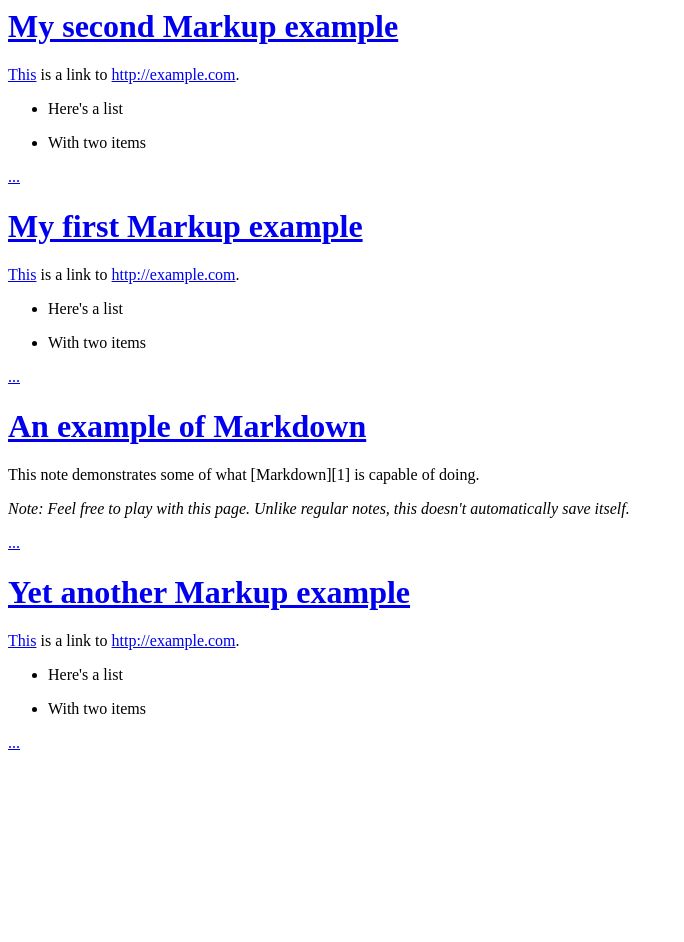
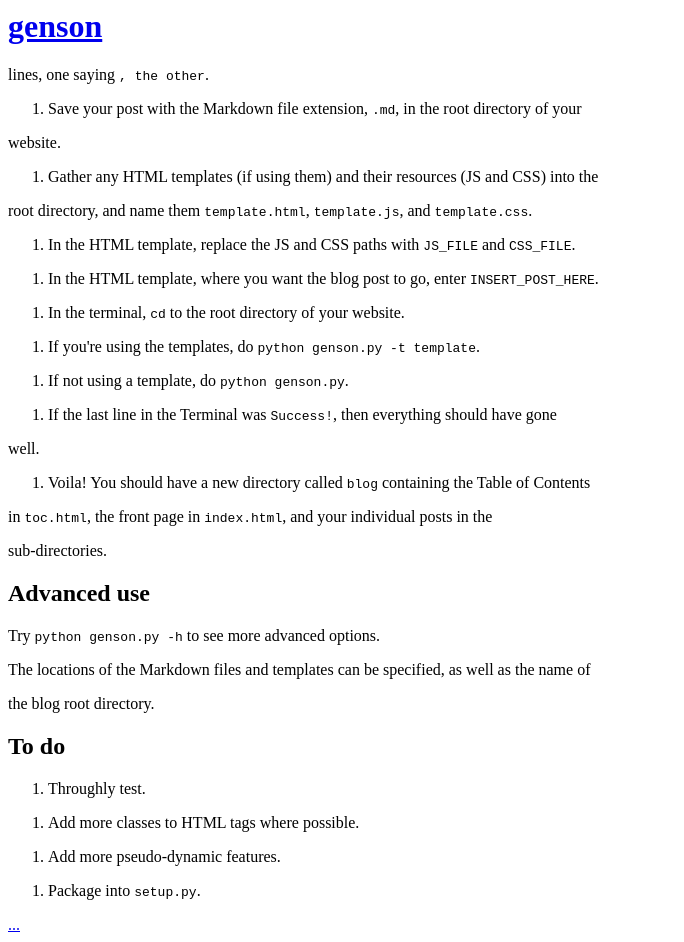
Before and after one commit to eachanjohnson/genson, a plain HTML site: page blog/index.html in a window 1280 px wide. Shown: the whole page, without its empty margins (0-684 px from the left). Before the commit the page ends 800 px from the top, so only its background shows below. Drawn offline with Linux system fonts and the light colour scheme.

Commit message:
Updated README

```diff
--- a/blog/index.html
+++ b/blog/index.html
@@ -1,43 +1,30 @@
-<html>
-<head>
-<link rel="stylesheet" href="../../../../../template/template.css" type="text/css" />
-</head>
-
-<body>
-<div class="post">
 <div class="fp-post">
-<h1><a href="2015/02/08/my-second-markup-example/index.html" class="fp-title"> My second Markup example</a></h1>
-<p><a href="http://www.example.com">This</a> is a link to <a href="http://example.com">http://example.com</a>.</p><ul>
-<li>Here's a list</li>
-</ul><ul>
-<li>With two items</li>
-</ul><a href="2015/02/08/my-second-markup-example/index.html" class="fold">...</a>
+<h1><a href="2015/02/08/genson/index.html" class="fp-title"> genson</a></h1>
+<p>lines, one saying <code>, the other</code>.</p><ol>
+<li>Save your post with the Markdown file extension, <code>.md</code>, in the root directory of your</li>
+</ol><p>website.</p><ol>
+<li>Gather any HTML templates (if using them) and their resources (JS and CSS) into the </li>
+</ol><p>root directory, and name them <code>template.html</code>, <code>template.js</code>, and <code>template.css</code>.</p><ol>
+<li>In the HTML template, replace the JS and CSS paths with <code>JS_FILE</code> and <code>CSS_FILE</code>.</li>
+</ol><ol>
+<li>In the HTML template, where you want the blog post to go, enter <code>INSERT_POST_HERE</code>.</li>
+</ol><ol>
+<li>In the terminal, <code>cd</code> to the root directory of your website.</li>
+</ol><ol>
+<li>If you're using the templates, do <code>python genson.py -t template</code>.</li>
+</ol><ol>
+<li>If not using a template, do <code>python genson.py</code>.</li>
+</ol><ol>
+<li>If the last line in the Terminal was <code>Success!</code>, then everything should have gone </li>
+</ol><p>well.</p><ol>
+<li>Voila! You should have a new directory called <code>blog</code> containing the Table of Contents</li>
+</ol><p>in <code>toc.html</code>, the front page in <code>index.html</code>, and your individual posts in the </p><p>sub-directories.</p><h2>Advanced use</h2><p>Try <code>python genson.py -h</code> to see more advanced options.</p><p>The locations of the Markdown files and templates can be specified, as well as the name of </p><p>the blog root directory.</p><h2>To do</h2><ol>
+<li>Throughly test.</li>
+</ol><ol>
+<li>Add more classes to HTML tags where possible.</li>
+</ol><ol>
+<li>Add more pseudo-dynamic features.</li>
+</ol><ol>
+<li>Package into <code>setup.py</code>.</li>
+</ol><a href="2015/02/08/genson/index.html" class="fold">...</a>
 </div>
-<div class="fp-post">
-<h1><a href="2015/02/08/my-first-markup-example/index.html" class="fp-title"> My first Markup example</a></h1>
-<p><a href="http://www.example.com">This</a> is a link to <a href="http://example.com">http://example.com</a>.</p><ul>
-<li>Here's a list</li>
-</ul><ul>
-<li>With two items</li>
-</ul><a href="2015/02/08/my-first-markup-example/index.html" class="fold">...</a>
-</div>
-<div class="fp-post">
-<h1><a href="2015/02/08/an-example-of-markdown/index.html" class="fp-title"> An example of Markdown</a></h1>
-<p>This note demonstrates some of what [Markdown][1] is capable of doing.</p><p><em>Note: Feel free to play with this page. Unlike regular notes, this doesn't automatically save itself.</em></p><a href="2015/02/08/an-example-of-markdown/index.html" class="fold">...</a>
-</div>
-<div class="fp-post">
-<h1><a href="2015/02/08/yet-another-markup-example/index.html" class="fp-title"> Yet another Markup example</a></h1>
-<p><a href="http://www.example.com">This</a> is a link to <a href="http://example.com">http://example.com</a>.</p><ul>
-<li>Here's a list</li>
-</ul><ul>
-<li>With two items</li>
-</ul><a href="2015/02/08/yet-another-markup-example/index.html" class="fold">...</a>
-</div>
-
-</div>
-
-<script src="../../../../../template/template.js"></script>
-
-</body>
-
-</html>
```
Also changed, not shown: blog/toc.html (+1 -19 lines), 1 other file.
